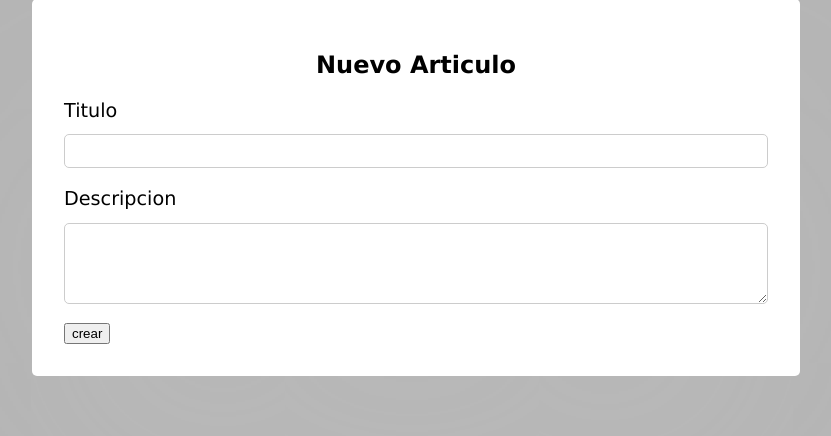
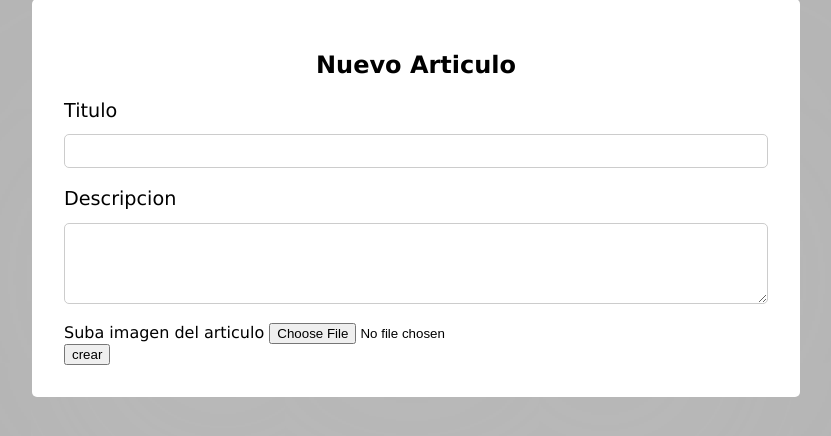
Before and after one commit to LeonAvancini/DjangoApp, a Django app: page /blog/nuevo/ in a window 1280 px wide. Shown: the part 146-582 px from the top of the page, without its empty margins (224-1055 px from the left). Run offline with Django 3.2, Linux system fonts and the light colour scheme.

Commit message:
Se agrego el html para cargar imagenes

```diff
--- a/app/templates/app/new.html
+++ b/app/templates/app/new.html
@@ -12,12 +12,11 @@
   </div>
   <div class="form-group">
     <label for="POST-descripcion" class="form__label">Descripcion</label>
-    <textarea
-      id="POST-descripcion"
-      name="descripcion"
-      class="form__textarea"
-      rows="3"
-    ></textarea>
+    <textarea id="POST-descripcion" name="descripcion" class="form__textarea" rows="3"></textarea>
+    <div class="form-group">
+      <label for="imagen">Suba imagen del articulo</label>
+      <input class="chose" type="file" id="imagen" name="imagen" accept="image/png, image/jpeg">
+    </div>
     <input type="submit" value="crear" />
   </div>
 </form>
--- a/app/views.py
+++ b/app/views.py
@@ -23,6 +23,7 @@ def ArticulosList(request):
         articuloUno = Articulo()
         articuloUno.titulo = request.POST["titulo"]
         articuloUno.descripcion = request.POST["descripcion"]
+        print(request.POST['imagen'])
         articuloUno.save()
 
     articulos = Articulo.objects.all()
```
Also changed, not shown: db.sqlite3.
